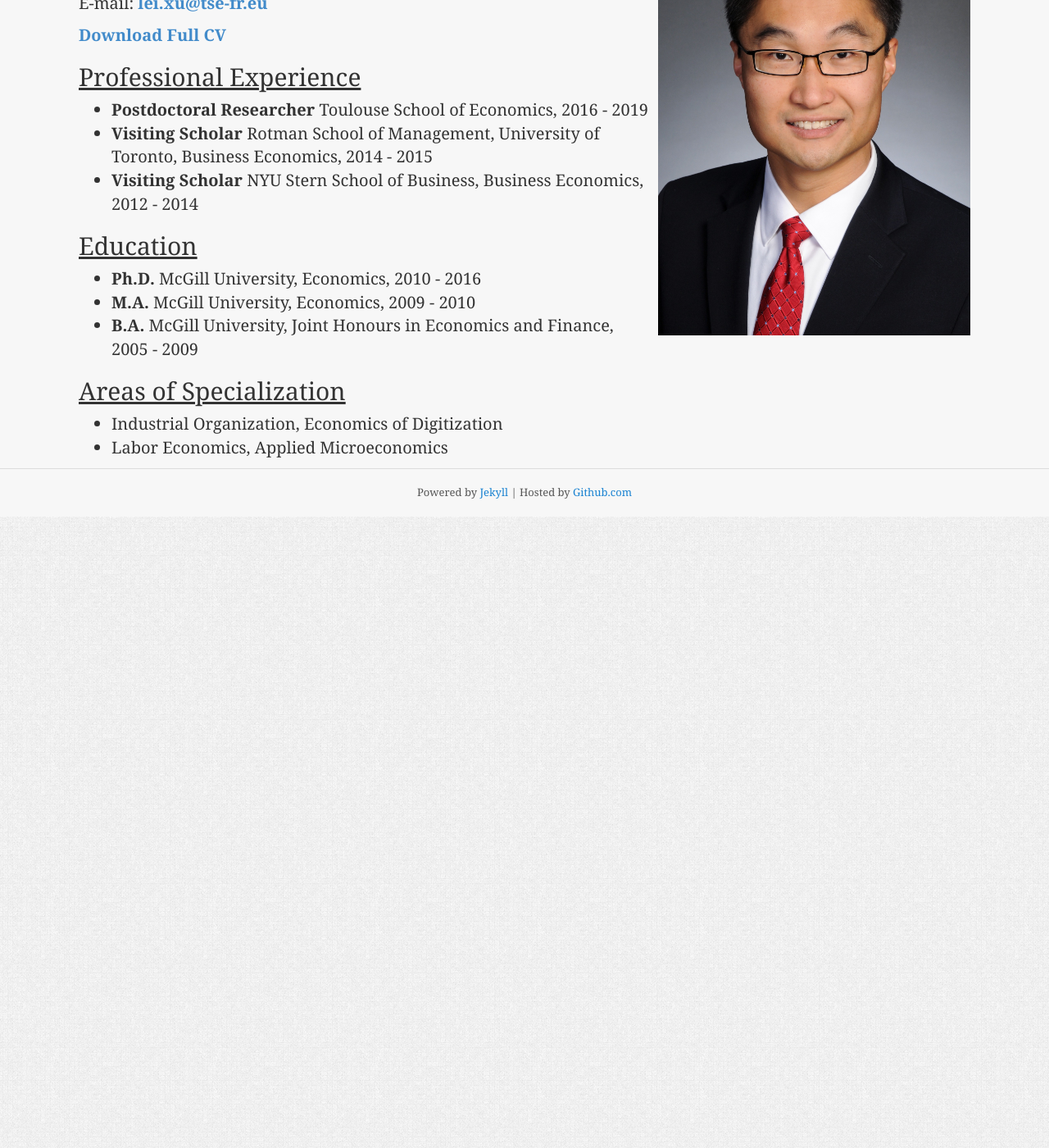
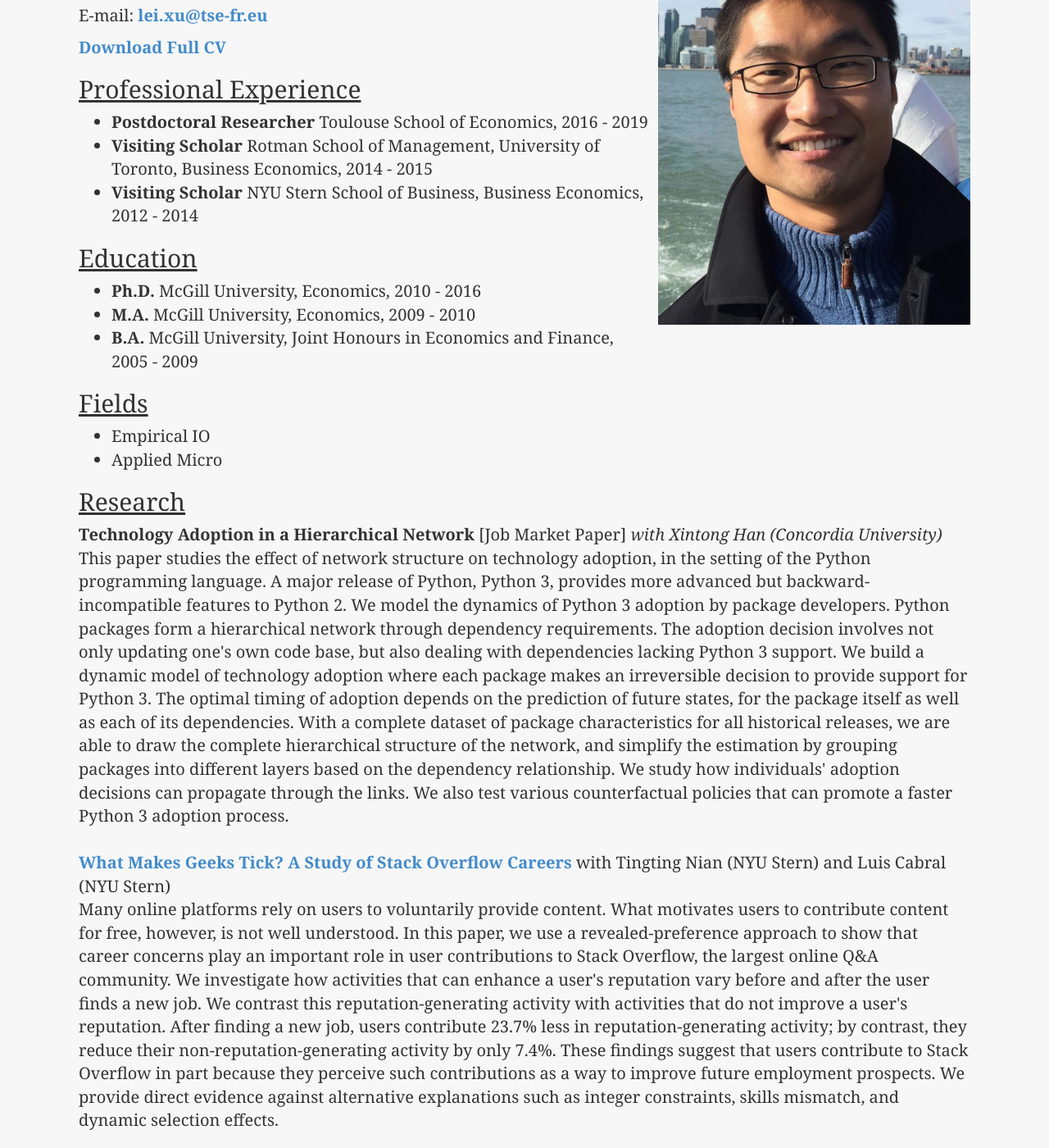
Before and after one commit to x-u/x-u.github.io, a Jekyll site: the page built from index.html, in a window 1280 px wide and 1400 px high, scrolled down 364 px. Shown: the whole window at 82% size. Built offline with Jekyll 4.4.1, drawn with Linux system fonts in a browser that asks for light colours; Markdown is read by kramdown in place of the engine named in the settings; the list of posts is cut into pages by our own code; some of the changed text lies outside the part shown.

Commit message:
Initial commit

```diff
--- a/_layouts/default.html
+++ b/_layouts/default.html
@@ -24,16 +24,12 @@
      <div class="page-container">
      <div class="page-heading">
          <div class="page-brand">
-             <h1><a href="/">Lei Xu</a></h1>
+             <!-- <h1>Lei Xu</h1> -->
+             <!-- <h1 style="font-family:verdana;font-size:300%">Lei Xu</h1> -->
+             <h1 style="font-family:Avantgarde;font-size:300%">Lei Xu</h1>
+             <!-- <h1 style="font-family:'Arial Black';font-size:300%">Lei Xu</h1> -->
+
              <h2>Toulouse School of Economics</h2>
-         </div>
-         <div class="page-navbar">
-             <div class="page-navbar-container">
-                 <ul class="page-nav">
-                     <li><a href="/">Resume</a></li>
-                     <li><a href="/Research/index.html">Research</a></li>
-                 </ul>
-             </div>
          </div>
      </div>
      <div class="page-article">
--- a/index.html
+++ b/index.html
@@ -5,15 +5,12 @@
 
 <!-- <H2 ALIGN="CENTER">Lei Xu</H2> -->
 <!-- <P ALIGN="RIGHT"> -->
-<img src="/assets/Xu_Headshot.jpg" style="width: 35%; height: 40%"/>
+<img src="/assets/Xu_Headshot2.jpg" style="width: 35%; height: 40%"/>
 <P ALIGN="LEFT">
 Contact:<BR>
 Room MF008<BR>
 21 Allée de Brienne<BR>
 31015 Toulouse, France<BR>
-<!-- Rotman School of Management<BR> -->
-<!-- 105 St. George St.<BR> -->
-<!-- Toronto, Ontario, M5S 3E6<BR> -->
 <!-- Website: <A HREF="http://www.leixu.org"><B>http://www.leixu.org</B></A><BR> -->
 E-mail: <A HREF="mailto:lei.xu@tse-fr.eu"><B>lei.xu@tse-fr.eu</B></A><BR>
 
@@ -40,14 +37,33 @@
 </UL>
 
 <P>
-<H3><A NAME="AreaOS"></A><U>Areas of Specialization</U></H3>
+<H3><A NAME="fields"></A><U>Fields</U></H3>
 
 <UL>
+    <LI>Empirical IO
+    <LI>Applied Micro
+</UL>
+
+<H3><A NAME="research"></A><U>Research</U></H3>
+
+<b>Technology Adoption in a Hierarchical Network</b> [Job Market Paper]
+<i>with Xintong Han (Concordia University) </i><br>
+<!-- <A HREF="http://x-u.github.io/Xu_JMP_Stack_Overflow.pdf"><B>Download Paper</B></A> -->
+This paper studies the effect of network structure on technology adoption, in the setting of the Python programming language. A major release of Python, Python 3, provides more advanced but backward-incompatible features to Python 2. We model the dynamics of Python 3 adoption by package developers. Python packages form a hierarchical network through dependency requirements. The adoption decision involves not only updating one's own code base, but also dealing with dependencies lacking Python 3 support. We build a dynamic model of technology adoption where each package makes an irreversible decision to provide support for Python 3. The optimal timing of adoption depends on the prediction of future states, for the package itself as well as each of its dependencies. With a complete dataset of package characteristics for all historical releases, we are able to draw the complete hierarchical structure of the network, and simplify the estimation by grouping packages into different layers based on the dependency relationship. We study how individuals' adoption decisions can propagate through the links. We also test various counterfactual policies that can promote a faster Python 3 adoption process.
+
+<br><br>
+<A HREF="http://x-u.github.io/Xu_JMP_Stack_Overflow.pdf"><B>What Makes Geeks Tick? A Study of Stack Overflow Careers </B></A>with Tingting Nian (NYU Stern) and Luis Cabral (NYU Stern)<br>
+Many online platforms rely on users to voluntarily provide content. What motivates users to contribute content for free, however, is not well understood. In this paper, we use a revealed-preference approach to show that career concerns play an important role in user contributions to Stack Overflow, the largest online Q&A community. We investigate how activities that can enhance a user's reputation vary before and after the user finds a new job. We contrast this reputation-generating activity with activities that do not improve a user's reputation. After finding a new job, users contribute 23.7% less in reputation-generating activity; by contrast, they reduce their non-reputation-generating activity by only 7.4%. These findings suggest that users contribute to Stack Overflow in part because they perceive such contributions as a way to improve future employment prospects. We provide direct evidence against alternative explanations such as integer constraints, skills mismatch, and dynamic selection effects.
+
+<br><br>
+<A HREF="https://x-u.github.io/Xu_Platform_Competition.pdf"><B>Platform Competition with Local Network Effects </B></A><br>
+This paper presents a dynamic model of price competition between two networks in which consumers value local network effects. Specifically, each consumer’s utility level depends on the number of her neighbors in the same network. Consumers in different neighborhoods choose their networks, and each network competes for new customers in different neighborhoods with a homogeneous entry price. I characterize equilibrium market structure with a combination of analytical and numerical solutions, and compare them to results from network effect models that are global, in which a consumer benefits from all other consumers in the same network. I provide sufficient conditions such that one firm dominants both local markets, as well as sufficient conditions that each firm is the dominant one in each local market.
+
+<!-- <UL>
     <LI>Industrial Organization, Economics of Digitization
     <LI>Labor Economics, Applied Microeconomics
 </UL>
-
-<!-- <P>
+ --><!-- <P>
 <H3><A NAME="AreaOS"></A><U>References</U></H3>
 <UL>
     <LI><A HREF="http://www.fabianlange.ca/"><B> Professor Fabian Lange</B></A> (McGill University)
```
Also changed, not shown: 1 other file.
